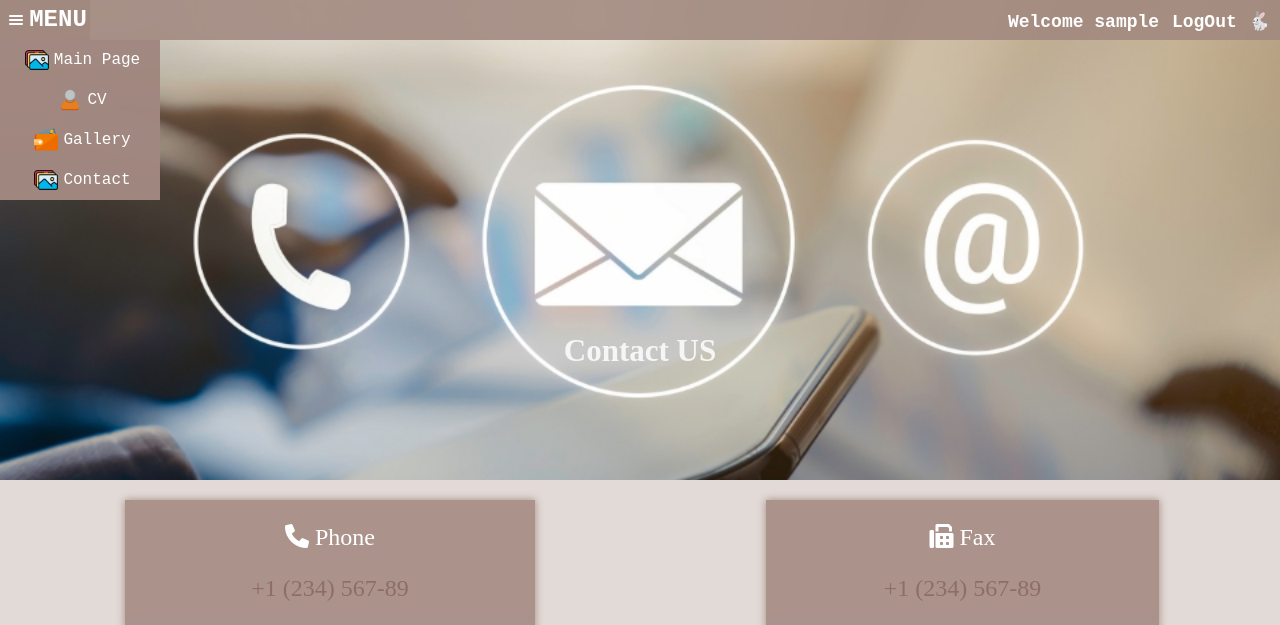
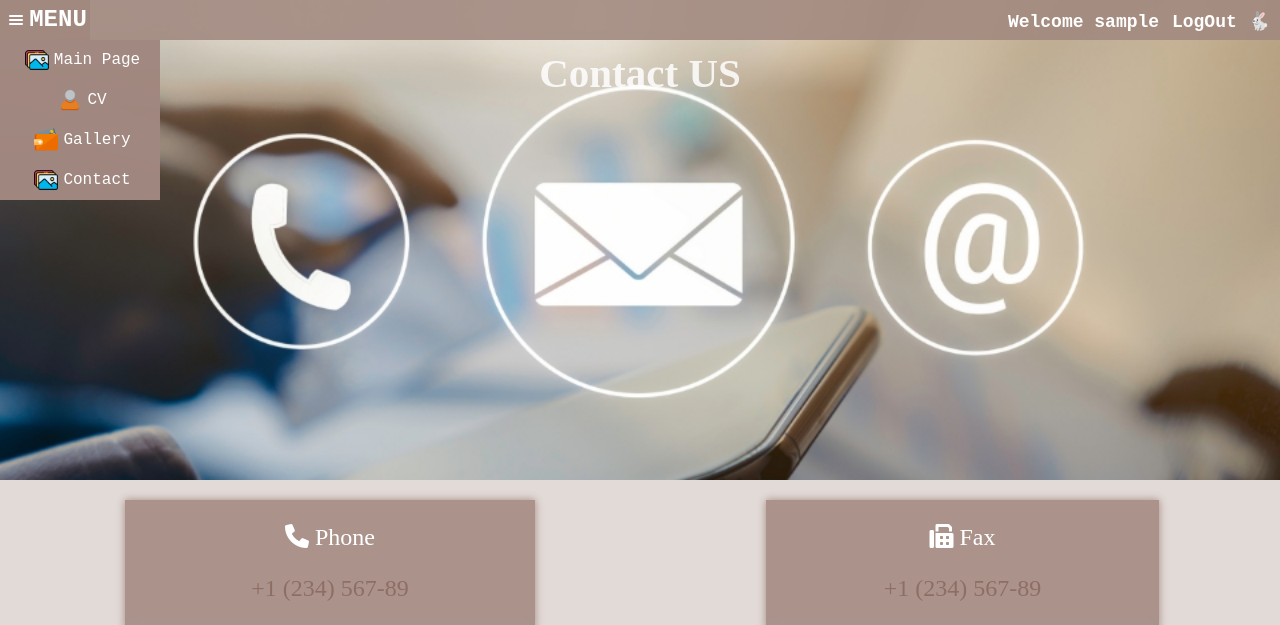
Before and after one commit to AfnanMashilm/WebProject1, a PHP site: page /pages/contact.php in a window 1280 px wide. Shown: the top 625 px of the page. Run offline with PHP 8.4, Linux system fonts and the light colour scheme; the visitor is signed in with stand-in values (Sample User, id 1).

Commit message:
fixing the title position in contact page

```diff
--- a/AfnanMshellem-Assigment1/css/main.css
+++ b/AfnanMshellem-Assigment1/css/main.css
@@ -133,11 +133,11 @@ h2 {
 
 #imgPage p {
     position: absolute;
-    top: 40%;
+    top: 4%;
     left: 50%;
     transform: translate(-50%, -50%);
     color: rgb(255 255 255 / 84%);
-    font-size: 31px;
+    font-size: 41px;
     font-weight: bold;
 }
 
```
